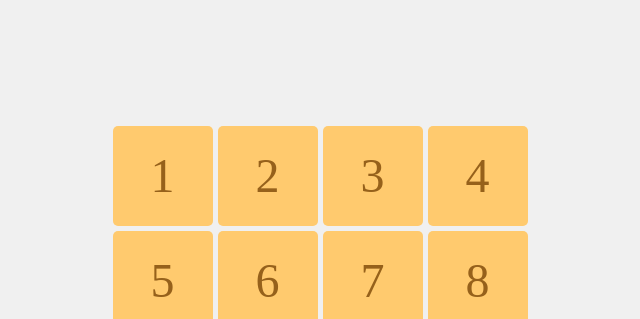
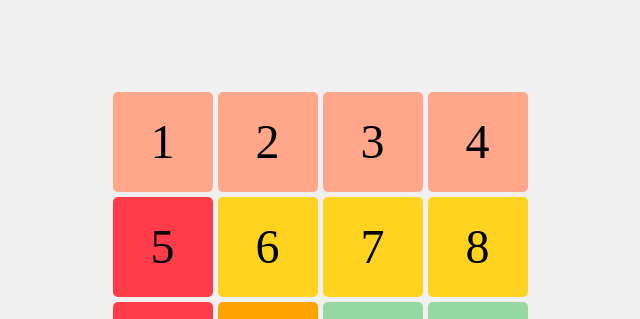
Before and after one commit to seucseWeb/15puzzle, a plain HTML site: page index.html in a window 1280 px wide. Shown: the top 319 px of the page, without its empty margins (320-960 px from the left). Drawn offline with Linux system fonts and the light colour scheme.

Commit message:
Update index.html

```diff
--- a/index.html
+++ b/index.html
@@ -28,12 +28,12 @@
             justify-content: center;
             font-size: 48px;
             background-color: #ffca6e;
-            color: #96611b;
+            color: #000000; /* 将字体颜色改为黑色 */
             border-radius: 5px;
             cursor: pointer;
         }
 
-        #shuffle-button {
+        #shuffle-button, #toggle-slide-button {
             margin-top: 20px;
             padding: 10px 20px;
             font-size: 16px;
@@ -55,24 +55,49 @@
 <body>
     <div id="game-board"></div>
     <button id="shuffle-button">点击开始游戏</button>
+    <button id="toggle-slide-button">开启滑动操作</button>
     <div id="timer">用时: 0.000s</div>
     <div id="message"></div>
     <script>
         document.addEventListener('DOMContentLoaded', () => {
             const gameBoard = document.getElementById('game-board');
             const shuffleButton = document.getElementById('shuffle-button');
+            const toggleSlideButton = document.getElementById('toggle-slide-button');
             const timerElement = document.getElementById('timer');
             const messageElement = document.getElementById('message');
             let tiles = [];
             let timer;
             let startTime;
+            let isSlideEnabled = false; // 开关状态
+
+            const colorMapping = {
+                1: 'rgb(255, 166, 139)',
+                2: 'rgb(255, 166, 139)',
+                3: 'rgb(255, 166, 139)',
+                4: 'rgb(255, 166, 139)',
+                5: 'rgb(255, 61, 74)',
+                6: 'rgb(255, 211, 31)',
+                7: 'rgb(255, 211, 31)',
+                8: 'rgb(255, 211, 31)',
+                9: 'rgb(255, 61, 74)',
+                10: 'rgb(255, 163, 0)',
+                11: 'rgb(150, 216, 163)',
+                12: 'rgb(150, 216, 163)',
+                13: 'rgb(255, 61, 74)',
+                14: 'rgb(255, 163, 0)',
+                15: 'rgb(103, 201, 124)'
+            };
 
             const initGame = () => {
                 for (let i = 1; i <= 15; i++) {
                     const tile = document.createElement('div');
                     tile.classList.add('tile');
                     tile.textContent = i;
+                    tile.style.backgroundColor = colorMapping[i] || '#ffca6e'; // Apply background color based on number
                     tile.addEventListener('click', () => moveTile(i));
+                    if (isSlideEnabled) {
+                        tile.addEventListener('mouseenter', () => moveTile(i)); // 滑动事件
+                    }
                     tiles.push(tile);
                     gameBoard.appendChild(tile);
                 }
@@ -170,7 +195,21 @@
                 messageElement.textContent = '';
             };
 
+            const toggleSlide = () => {
+                isSlideEnabled = !isSlideEnabled;
+                toggleSlideButton.textContent = isSlideEnabled ? '关闭滑动操作' : '开启滑动操作';
+                resetTimer(); // 重置计时器
+                resetBoard();
+            };
+
+            const resetBoard = () => {
+                tiles = [];
+                gameBoard.innerHTML = '';
+                initGame();
+            };
+
             shuffleButton.addEventListener('click', shuffleBoard);
+            toggleSlideButton.addEventListener('click', toggleSlide);
             initGame();
         });
     </script>
```
